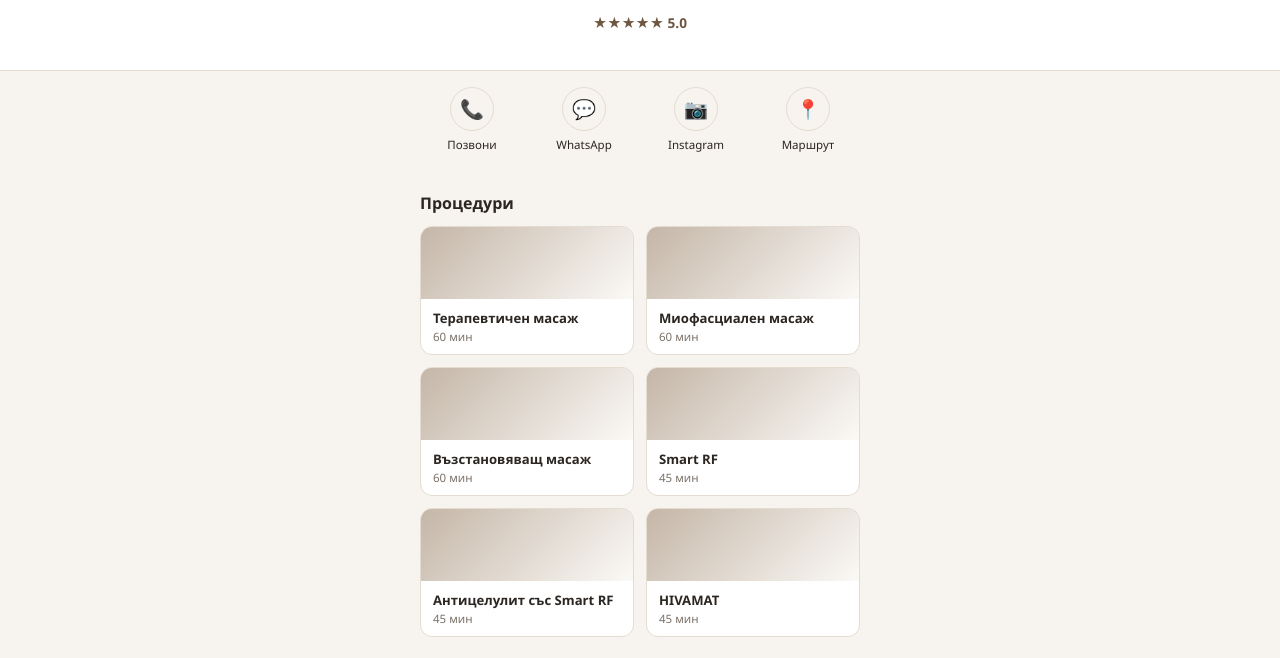
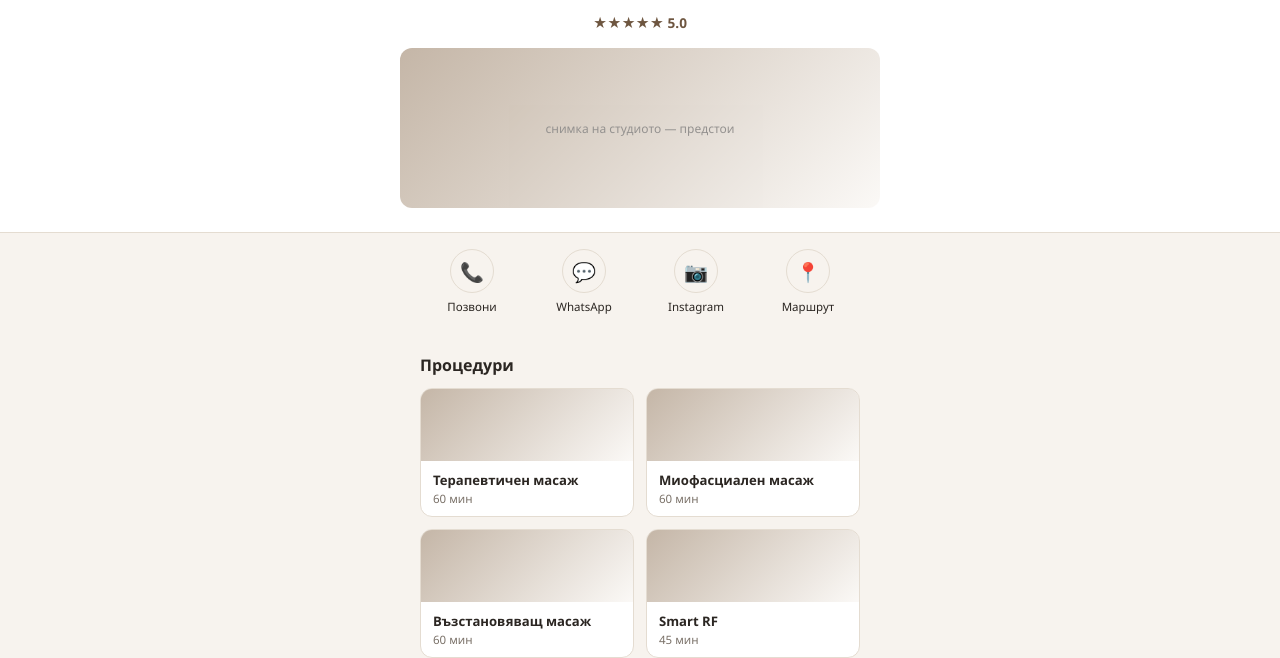
Before and after one commit to rostislavruslanov11-cell/bta, a plain HTML site: page public/index.html in a window 1280 px wide. Shown: the part 150-808 px from the top of the page. Drawn offline with Linux system fonts and the light colour scheme.

Commit message:
Add photo placeholder slots across the site
Home hero banner, founder portrait on About, banner on the flagship
page, and one per procedure page — clearly labeled so it's obvious
these are waiting on real photos, not a rendering bug.

```diff
--- a/public/index.html
+++ b/public/index.html
@@ -97,6 +97,7 @@
   <h1>Pure Beauty</h1>
   <p class="tagline">Massage • Body Recovery • Therapy — Пловдив</p>
   <p class="rating">★★★★★ 5.0</p>
+  <div class="photo-placeholder banner" style="max-width:480px; margin:16px auto 0;">снимка на студиото — предстои</div>
 </div>
 
 <div class="quick-actions">
--- a/public/style.css
+++ b/public/style.css
@@ -193,3 +193,21 @@ button:disabled { opacity: 0.6; cursor: default; }
 .procedure-grid .duration { font-size: 0.72rem; color: var(--muted); margin: 0; }
 
 body.has-nav { display: block; padding: 0; }
+
+/* Място за снимка — заглушка до качване на реални снимки */
+.photo-placeholder {
+  width: 100%;
+  border-radius: 12px;
+  background: linear-gradient(135deg, var(--accent) 0%, var(--bg) 100%);
+  opacity: 0.5;
+  display: flex;
+  align-items: center;
+  justify-content: center;
+  color: var(--text);
+  font-size: 0.75rem;
+  text-align: center;
+  margin: 0 0 16px;
+}
+.photo-placeholder.banner { height: 160px; }
+.photo-placeholder.portrait { height: 220px; max-width: 220px; margin-left: auto; margin-right: auto; border-radius: 50%; }
+.photo-placeholder.square { height: 140px; }
```
Also changed, not shown: public/about.html (+2 -0 lines), public/flagship.html (+2 -0 lines), public/procedure-anticellulite.html (+2 -0 lines), public/procedure-consult.html (+2 -0 lines), public/procedure-hivamat.html (+2 -0 lines), public/procedure-myofascial.html (+2 -0 lines), public/procedure-relax.html (+2 -0 lines), public/procedure-smartrf.html (+2 -0 lines), public/procedure-therapeutic.html (+2 -0 lines).
